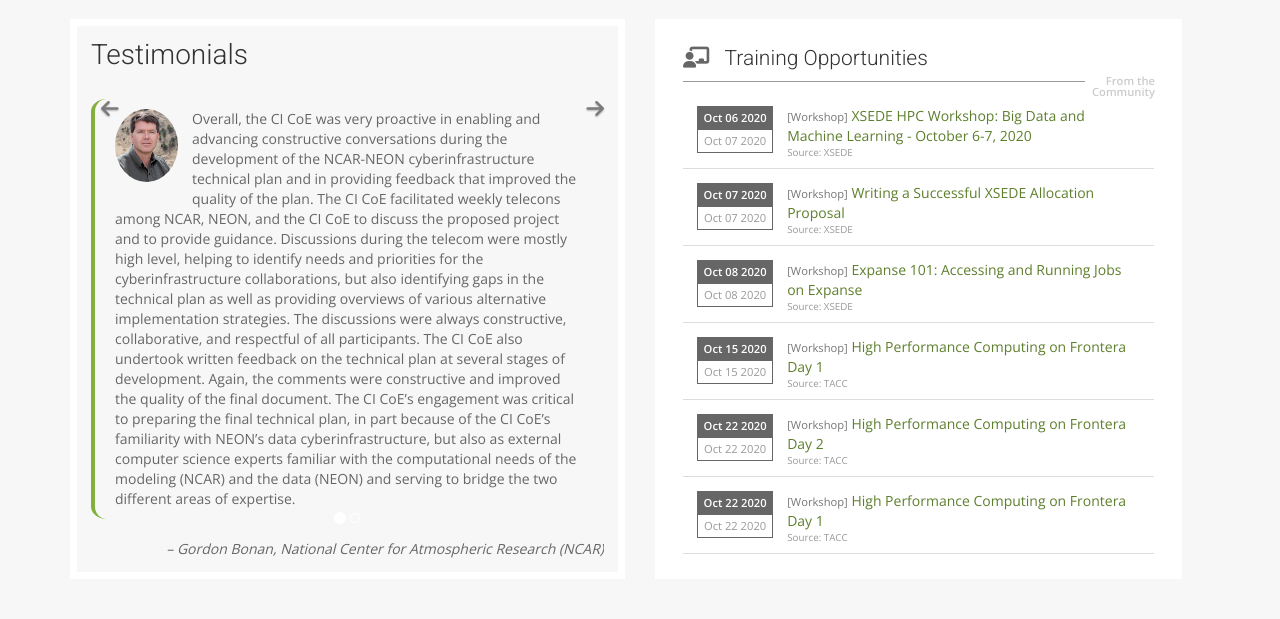
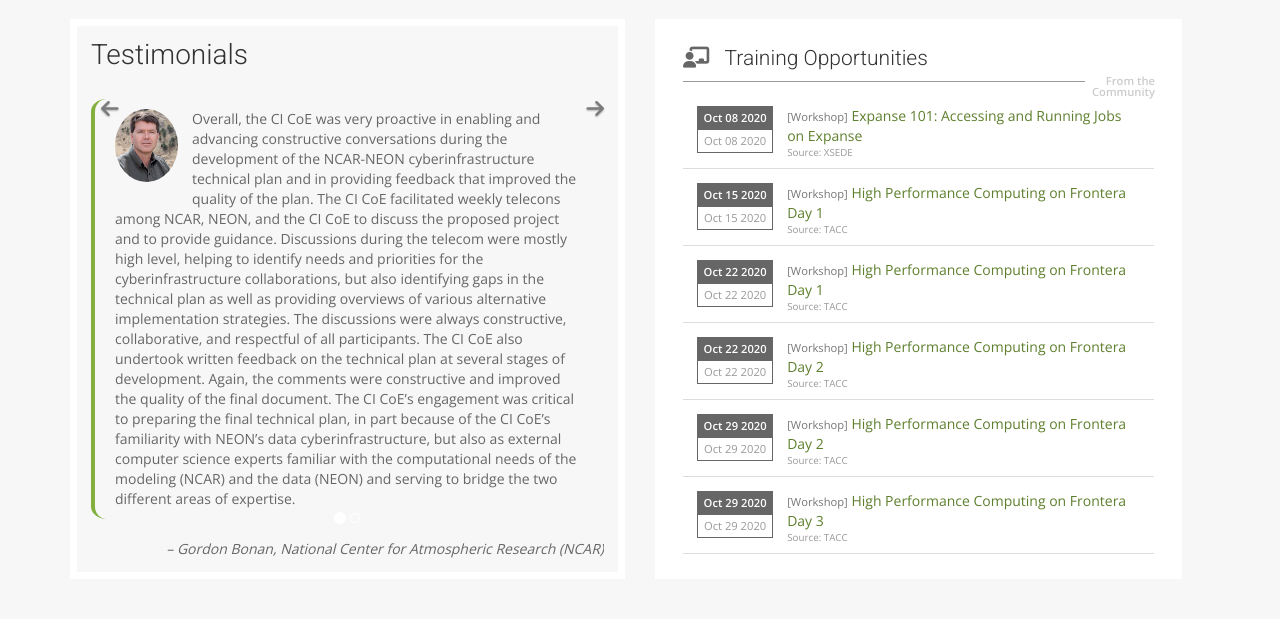
Before and after one commit to cicoe/cicoe.github.io, a Jekyll site: the page built from index.html, in a window 1280 px wide. Shown: the part 1012-1631 px from the top of the page. Built offline with Jekyll 4.4.1, drawn with Linux system fonts in a browser that asks for light colours; nearby versions of some CDN libraries; some web fonts are replaced; comment, search, counter and statistics services are not loaded.

Commit message:
updated training events

```diff
--- a/_data/training_opportunities.yml
+++ b/_data/training_opportunities.yml
@@ -1,17 +1,3 @@
-- categroy: Workshop
-  end_date: October 07, 2020
-  source: XSEDE
-  start_date: October 06, 2020
-  time: ''
-  title: 'XSEDE HPC Workshop: Big Data and Machine Learning - October 6-7, 2020'
-  website: "https://www.xsede.org/web/xup/course-calendar/-/training-user/class/2101/session/3729/register"
-- categroy: Workshop
-  end_date: October 07, 2020
-  source: XSEDE
-  start_date: October 07, 2020
-  time: ''
-  title: Writing a Successful XSEDE Allocation Proposal
-  website: "https://www.xsede.org/web/xup/course-calendar/-/training-user/class/594/session/3795/register"
 - categroy: Workshop
   end_date: October 08, 2020
   source: XSEDE
@@ -31,15 +17,15 @@
   source: TACC
   start_date: October 22, 2020
   time: ''
-  title: High Performance Computing on Frontera Day 2
-  website: "https://learn.tacc.utexas.edu/course/view.php?id=97"
+  title: High Performance Computing on Frontera Day 1
+  website: "https://learn.tacc.utexas.edu/course/view.php?id=94"
 - categroy: Workshop
   end_date: October 22, 2020
   source: TACC
   start_date: October 22, 2020
   time: ''
-  title: High Performance Computing on Frontera Day 1
-  website: "https://learn.tacc.utexas.edu/course/view.php?id=94"
+  title: High Performance Computing on Frontera Day 2
+  website: "https://learn.tacc.utexas.edu/course/view.php?id=97"
 - categroy: Workshop
   end_date: October 29, 2020
   source: TACC
```
